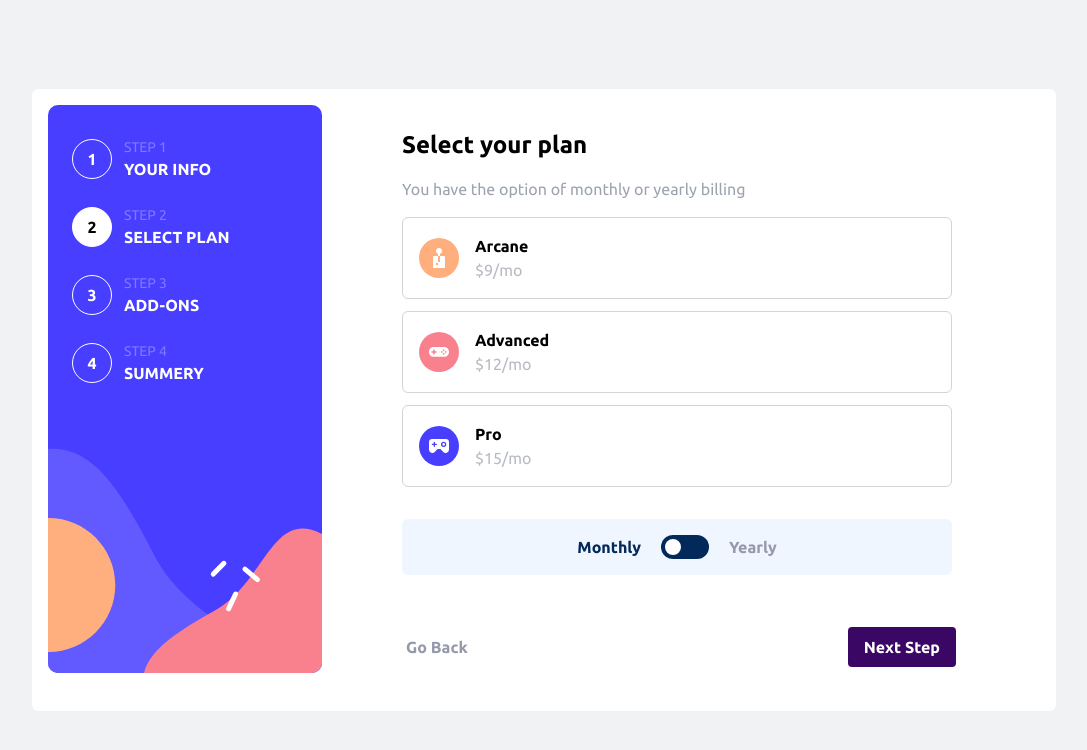
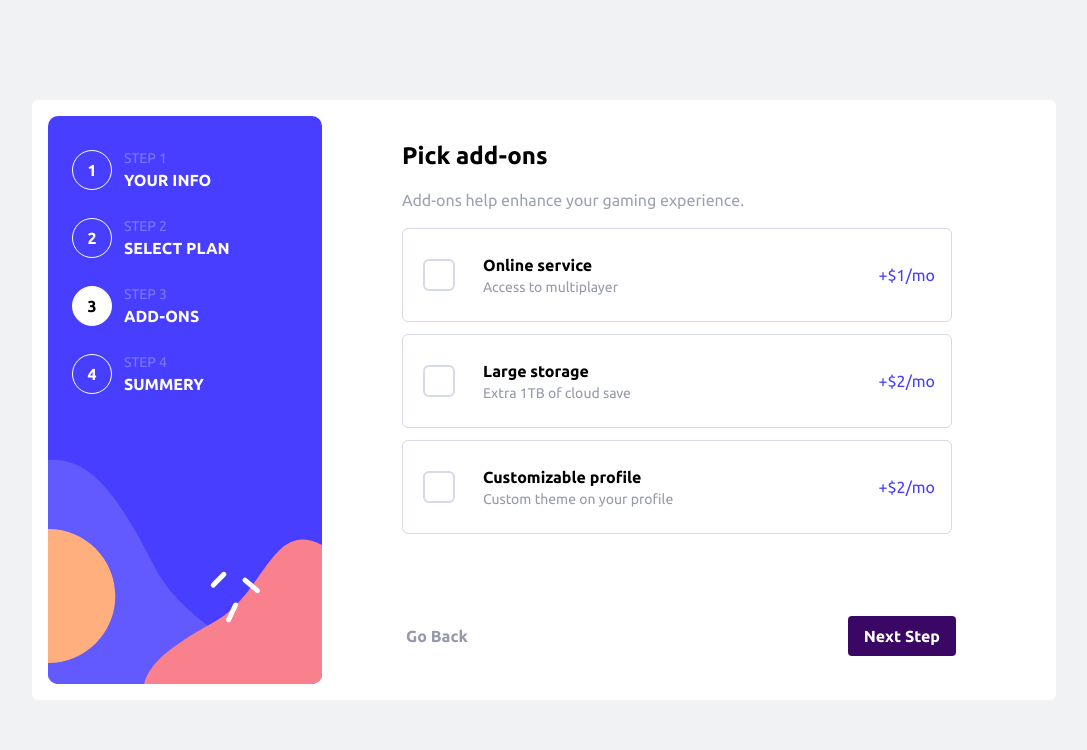
Before and after one commit to GrzegorzBanaszak/multi-step-form, a React (Vite) app: page / in a window 1280 px wide. Shown: the top 750 px of the page, without its empty margins (96-1183 px from the left). Built offline with nearby package versions, Linux system fonts and the light colour scheme.

Commit message:
Step 2 desktop styles and complete step 3

```diff
--- a/src/App.tsx
+++ b/src/App.tsx
@@ -4,6 +4,7 @@ import Nav from "./components/Nav";
 import Step1 from "./components/Step1";
 import { useAppSelector } from "./hooks";
 import Step2 from "./components/Step2";
+import Step3 from "./components/Step3";
 
 function App() {
   // const [formStem, setFormStep] = useState<number>(1);
@@ -15,6 +16,8 @@ function App() {
         return <Step1 />;
       case 2:
         return <Step2 />;
+      case 3:
+        return <Step3 />;
       default:
         break;
     }
--- /dev/null
+++ b/src/components/AddCard.tsx
@@ -0,0 +1,40 @@
+import { FunctionComponent } from "react";
+import IconCheckmark from "../icons/IconCheckmark";
+
+export interface AddCardProps {
+  title: string;
+  description: string;
+  price: number;
+}
+
+const AddCard: FunctionComponent<AddCardProps> = ({
+  title,
+  description,
+  price,
+}) => {
+  return (
+    <label htmlFor={title} className="hover:cursor-pointer">
+      <div className="flex border-[1px] rounded-md p-4 border-lightGray items-center lg:py-6">
+        <div className="p-1">
+          <div className="flex items-center mr-4">
+            <input
+              type="checkbox"
+              className="opacity-0 absolute h-8 w-8"
+              id={title}
+            />
+            <div className="bg-white border-2 rounded-md border-lightGray w-8 h-8 flex flex-shrink-0 justify-center items-center mr-2 focus-within:border-blue-500">
+              <IconCheckmark />
+            </div>
+          </div>
+        </div>
+        <div>
+          <div className="font-bold">{title}</div>
+          <p className="text-sm text-coolGray">{description}</p>
+        </div>
+        <div className="ml-auto text-purplishBlue">+${price}/mo</div>
+      </div>
+    </label>
+  );
+};
+
+export default AddCard;
--- a/src/components/PlanCard.tsx
+++ b/src/components/PlanCard.tsx
@@ -8,7 +8,7 @@ export interface PlanCardPros {
 
 const PlanCard: FunctionComponent<PlanCardPros> = ({ icon, title, price }) => {
   return (
-    <div className="w-full border-[1px] border-gray-500/30 p-4 rounded-md flex gap-x-4 items-center">
+    <div className="w-full border-[1px] border-gray-500/30 p-4 rounded-md flex gap-x-4 items-center lg:flex-col lg:items-start lg:gap-x-0 lg:gap-y-8">
       {/* icon */}
       <div>{icon}</div>
       {/* description */}
--- a/src/components/Step2.tsx
+++ b/src/components/Step2.tsx
@@ -32,7 +32,7 @@ const Step2: FunctionComponent = () => {
       <StepDescription
         text={"You have the option of monthly or yearly billing"}
       />
-      <div className="flex flex-col gap-y-3">
+      <div className="flex flex-col gap-y-3 lg:flex-row lg:gap-y-0 lg:gap-x-4">
         {plans.map((plan, index) => {
           return (
             <PlanCard
--- /dev/null
+++ b/src/components/Step3.tsx
@@ -0,0 +1,45 @@
+import { FunctionComponent } from "react";
+import StepDescription from "./StepDescription";
+import StepHeader from "./StepHeader";
+import AddCard, { AddCardProps } from "./AddCard";
+
+const addons: Array<AddCardProps> = [
+  {
+    title: "Online service",
+    description: "Access to multiplayer",
+    price: 1,
+  },
+  {
+    title: "Large storage",
+    description: "Extra 1TB of cloud save",
+    price: 2,
+  },
+  {
+    title: "Customizable profile",
+    description: "Custom theme on your profile",
+    price: 2,
+  },
+];
+
+const Step3: FunctionComponent = () => {
+  return (
+    <>
+      <StepHeader title={"Pick add-ons"} />
+      <StepDescription text={"Add-ons help enhance your gaming experience."} />
+      <div className="flex flex-col gap-y-3">
+        {addons.map((add, index) => {
+          return (
+            <AddCard
+              key={index}
+              title={add.title}
+              description={add.description}
+              price={add.price}
+            />
+          );
+        })}
+      </div>
+    </>
+  );
+};
+
+export default Step3;
--- a/src/features/formSlice.ts
+++ b/src/features/formSlice.ts
@@ -6,7 +6,7 @@ export interface FormState {
 }
 
 const initialState: FormState = {
-  currentStep: 2,
+  currentStep: 3,
 };
 
 export const formSlice = createSlice({
--- /dev/null
+++ b/src/icons/IconCheckmark.tsx
@@ -0,0 +1,15 @@
+const IconCheckmark = () => {
+  return (
+    <svg
+      className="stroke-current hidden w-3 h-3 text-white pointer-events-none"
+      xmlns="http://www.w3.org/2000/svg"
+      width="12"
+      height="9"
+      viewBox="0 0 12 9"
+    >
+      <path fill="none" strokeWidth="2" d="m1 4 3.433 3.433L10.866 1" />
+    </svg>
+  );
+};
+
+export default IconCheckmark;
--- a/src/index.css
+++ b/src/index.css
@@ -8,3 +8,10 @@
     font-family: "Ubuntu", sans-serif;
   }
 }
+
+input:checked + div {
+  @apply bg-purplishBlue;
+}
+input:checked + div svg {
+  @apply block;
+}
```
